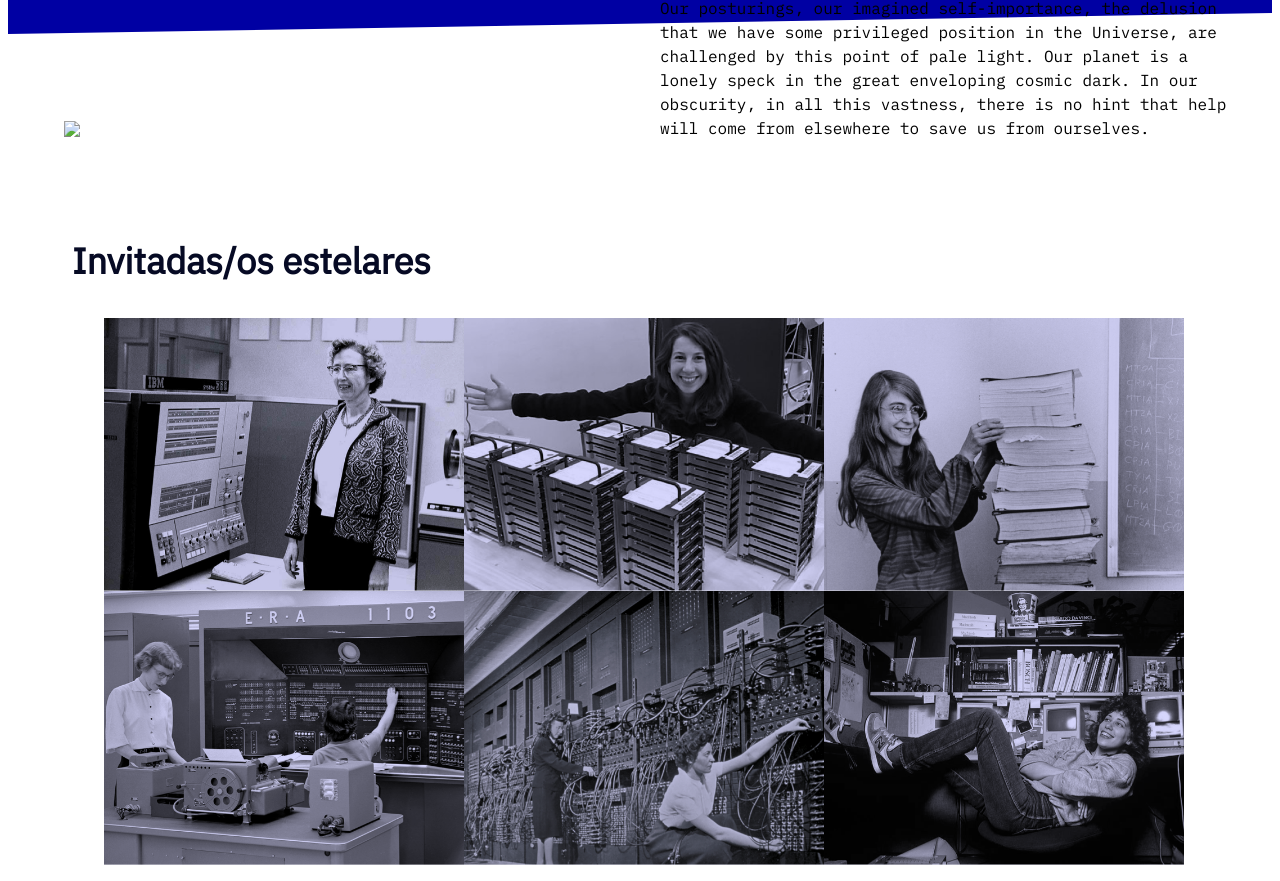
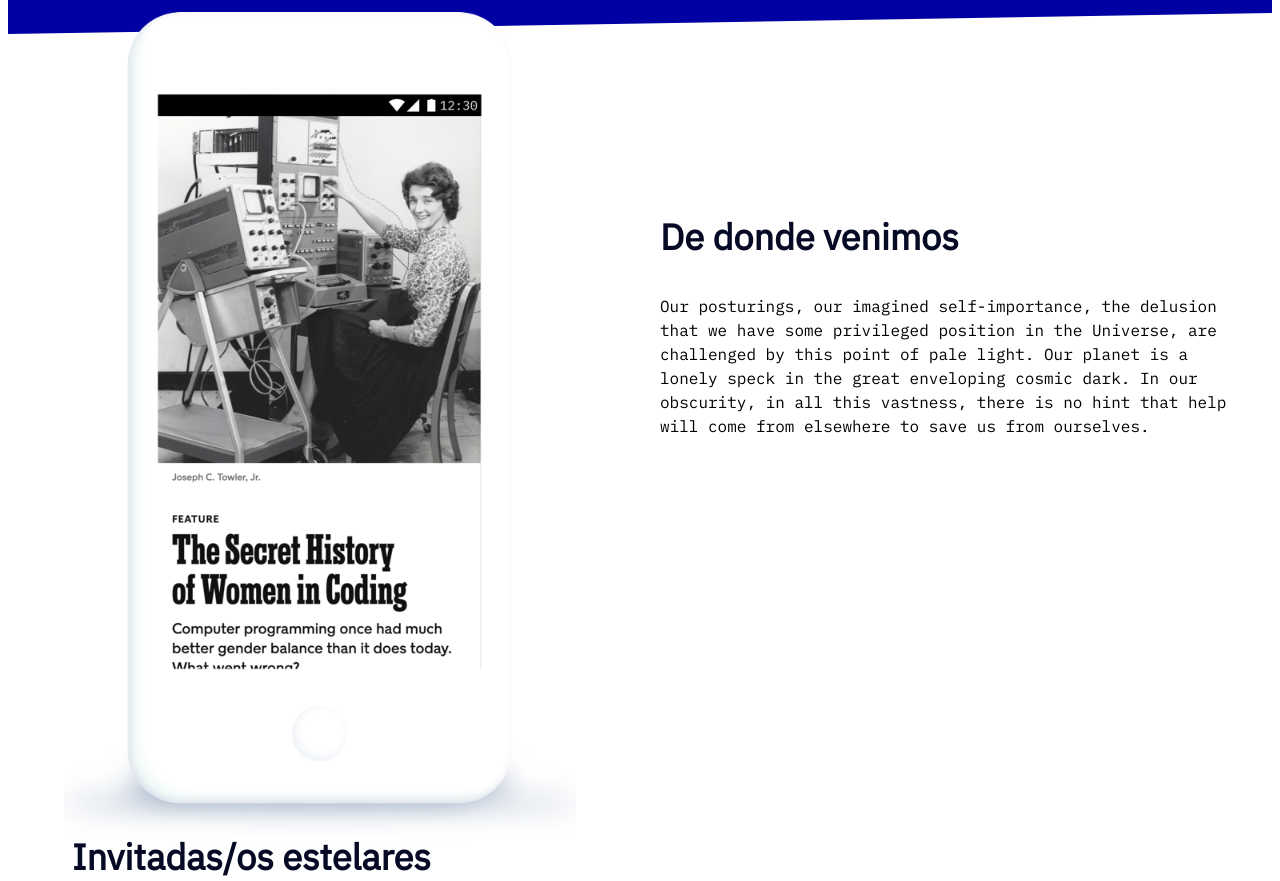
Before and after one commit to MCecilia-987/podcast, a plain HTML site: page index.html in a window 1280 px wide. Shown: the part 1012-1893 px from the top of the page. Drawn offline with Linux system fonts and the light colour scheme; the site is published under a folder, as on GitHub Pages, so addresses that start at the root find nothing.

Commit message:
last img

```diff
--- a/index.html
+++ b/index.html
@@ -58,7 +58,7 @@
   <section id='us' class='mainContainer'>
     <div class='mainContainer'>
       <div class='phone'>
-        <img src='/img/phone.png' />
+        <img src='img/phone.png' />
       </div>
       <div class='position'>
         <h3 class='title'>De donde venimos</h3>
```
